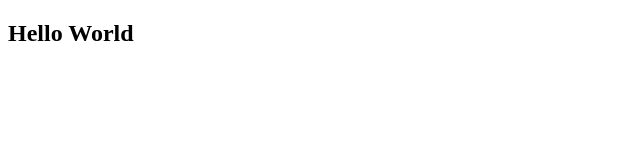
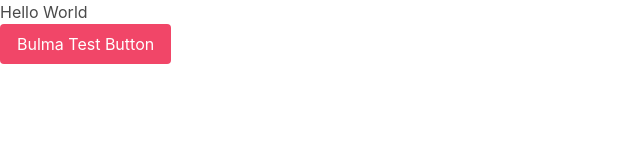
Before and after one commit to cssi-2021-21/team-11, a plain HTML site: page public/index.html in a window 1280 px wide. Shown: the whole page, without its empty margins (0-640 px from the left). Drawn offline with nearby package versions, Linux system fonts and the light colour scheme; some packages are replaced by stand-ins of ours.

Commit message:
Got Bulma up and running

```diff
--- a/public/index.html
+++ b/public/index.html
@@ -2,6 +2,7 @@
 <html>
   <head>
     <meta charset="utf-8">
+    <meta name="viewport" content="width=device-width, initial-scale=1">
     <meta name="viewport" content="width=device-width, initial-scale=1">
     <title>Welcome to Firebase Hosting</title>
 
@@ -24,11 +25,14 @@
     <script defer src="/__/firebase/init.js?useEmulator=true"></script>
 
     <style media="screen">
+        @import "https://cdn.jsdelivr.net/npm/bulma@0.9.3/css/bulma.min.css";
     </style>
   </head>
   <body>
     <div id="message">
       <h2>Hello World</h2>
+      <button class="button is-danger">Bulma Test Button</button>
+
 
     <script>
 
```
